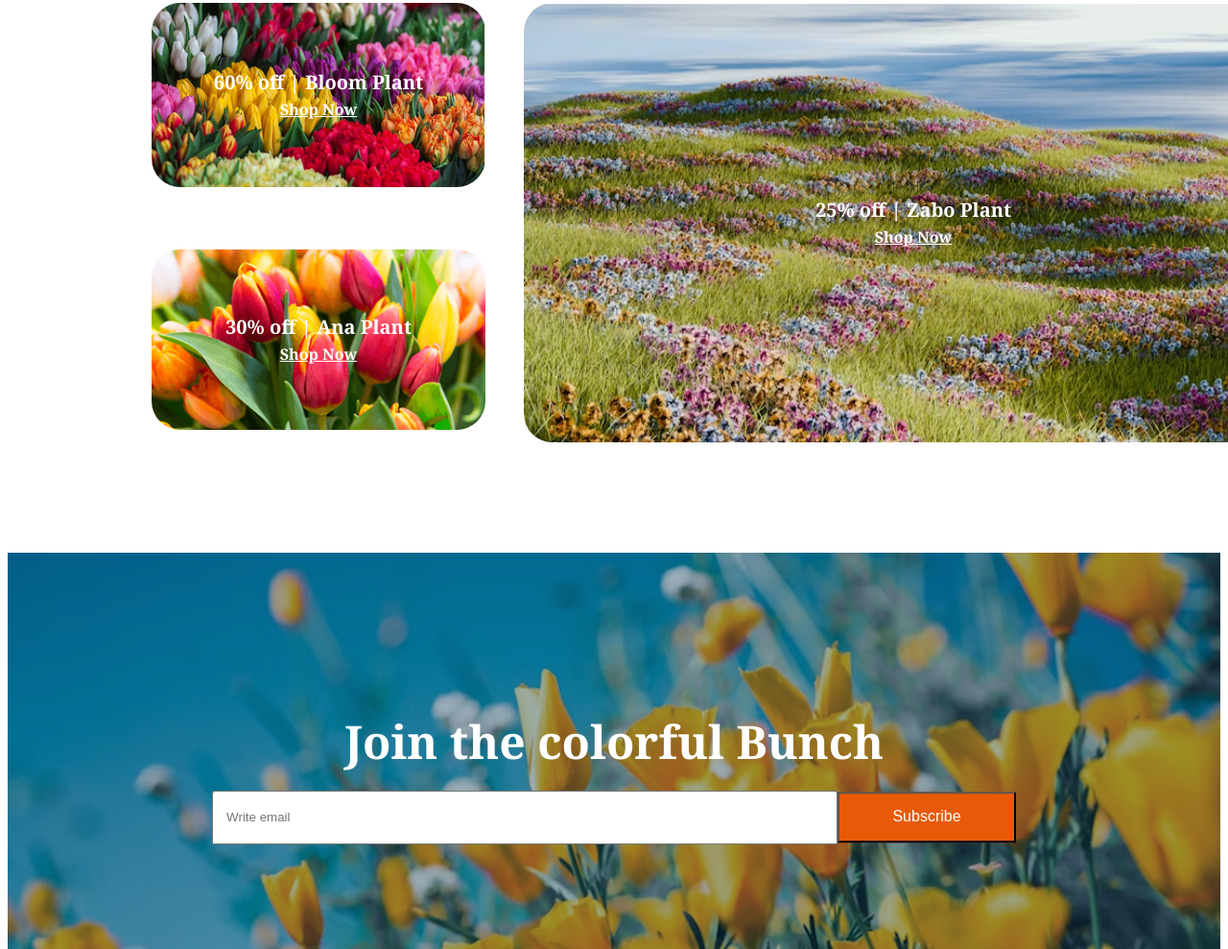
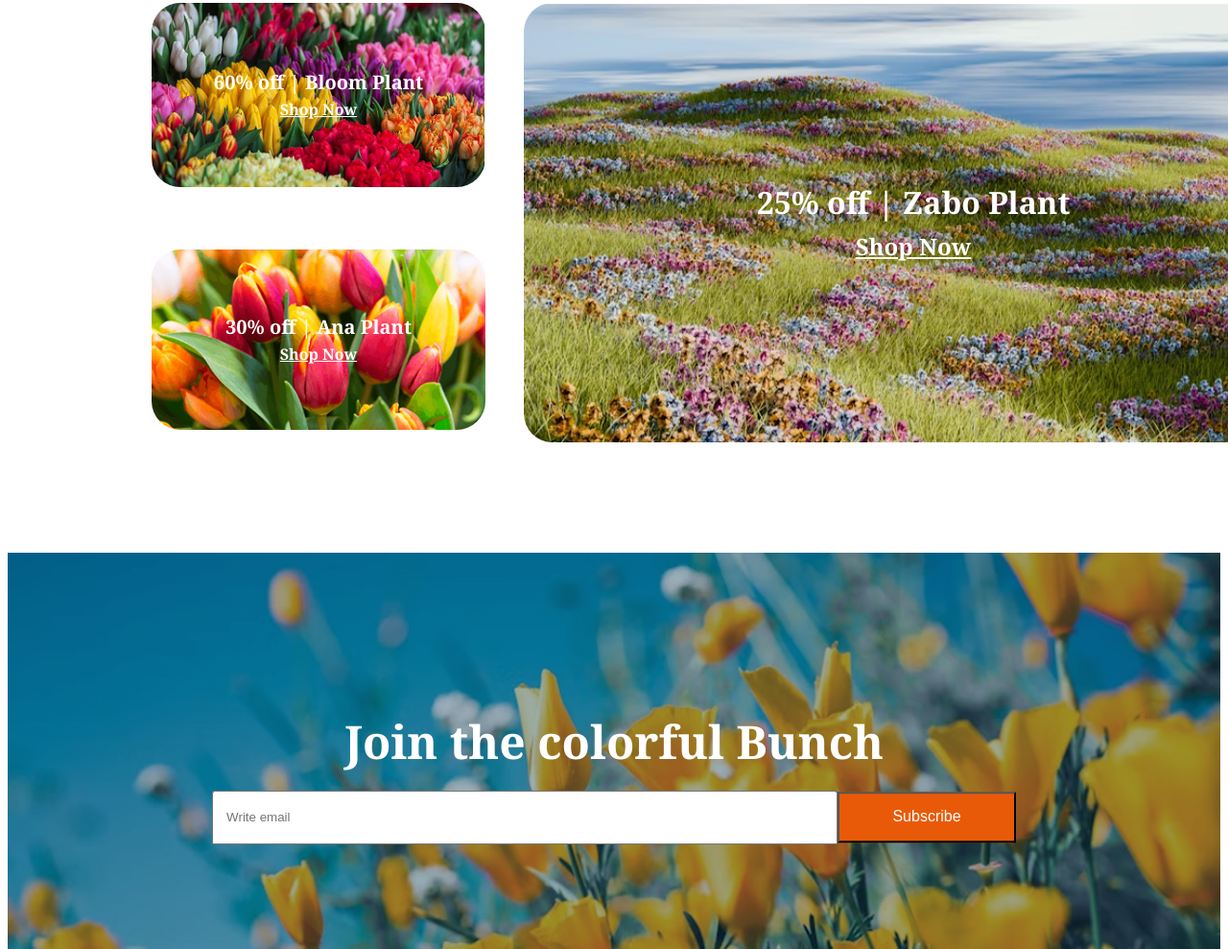
Before and after one commit to apurbadhar509/Responsive-Flower, a plain HTML site: page index.html in a window 1280 px wide. Shown: the part 2827-3816 px from the top of the page at 96% size. Drawn offline with Linux system fonts and the light colour scheme.

Commit message:
revision3

```diff
--- a/index.html
+++ b/index.html
@@ -231,9 +231,9 @@
               src="assets/deal-zabo.png"
               alt="Background Image"
             />
-            <div class="centered-text">
+            <div class="centered-text zabo ">
               25% off | Zabo Plant <br />
-              <a class="shop-now" href="">Shop Now</a>
+              <a class="shop-now zabo-link" href="">Shop Now</a>
             </div>
           </div>
         </div>
--- a/style/style.css
+++ b/style/style.css
@@ -346,9 +346,13 @@ a:hover {
 }
 
 
+.zabo{
+    font-size: 2rem;
+}
 
-
-
+.zabo-link{
+    font-size: 1.5rem;
+}
 
 
 
@@ -607,6 +611,12 @@ font-weight: 700;
    width: 100%;
 
 }
+.zabo{
+    font-size: 20px;
+}
+ .zabo-link{
+    font-size: 16px;
+}
 /* .image-container{
     border: 1px solid red;
     width: 100%;
```
